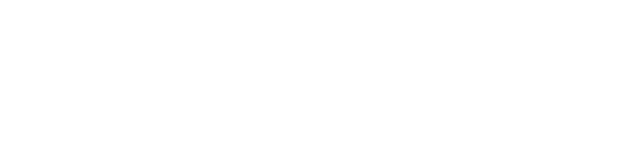
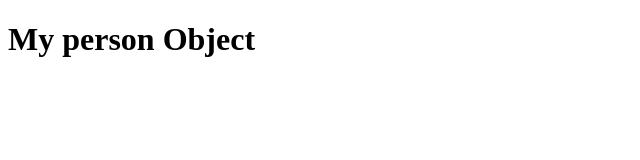
Before and after one commit to PincelliN/experimental-decoration, a website with bundled scripts: page index.html in a window 1280 px wide. Shown: the whole page, without its empty margins (0-640 px from the left). Built offline with nearby package versions, Linux system fonts and the light colour scheme.

Commit message:
feat: create a decorator to add at the DOM a title

```diff
--- a/index.html
+++ b/index.html
@@ -1,12 +1,13 @@
 <!DOCTYPE html>
 <html lang="en">
   <head>
-  <meta charset="UTF-8">
-  <meta name="viewport" content="width=device-width, initial-scale=1.0">
-  <meta http-equiv="X-UA-Compatible" content="ie=edge">
+    <meta charset="UTF-8" />
+    <meta name="viewport" content="width=device-width, initial-scale=1.0" />
+    <meta http-equiv="X-UA-Compatible" content="ie=edge" />
     <title>Understanding TypeScript</title>
     <script src="dist/app.js" defer></script>
   </head>
   <body>
+    <div id="app"></div>
   </body>
 </html>
--- a/src/app.ts
+++ b/src/app.ts
@@ -1,9 +1,21 @@
-function Loggin(constructor: Function) {
-  console.log("Loggin...");
-  console.log(constructor);
+function Loggin(logString: string) {
+  return function (constructor: Function) {
+    console.log(logString);
+    console.log(constructor);
+  };
 }
 
-@Loggin
+function WithTemplate(template: string, hookId: string) {
+  return function (_: Function) {
+    const hookEl = document.getElementById(hookId);
+    if (!!hookEl) {
+      hookEl.innerHTML = template;
+    }
+  };
+}
+
+//@Loggin("Logging - Person")
+@WithTemplate("<h1>My person Object</h1>", "app")
 class Person {
   name = "Nik";
 
```
Lines whose indentation alone changed are shown as unchanged.
